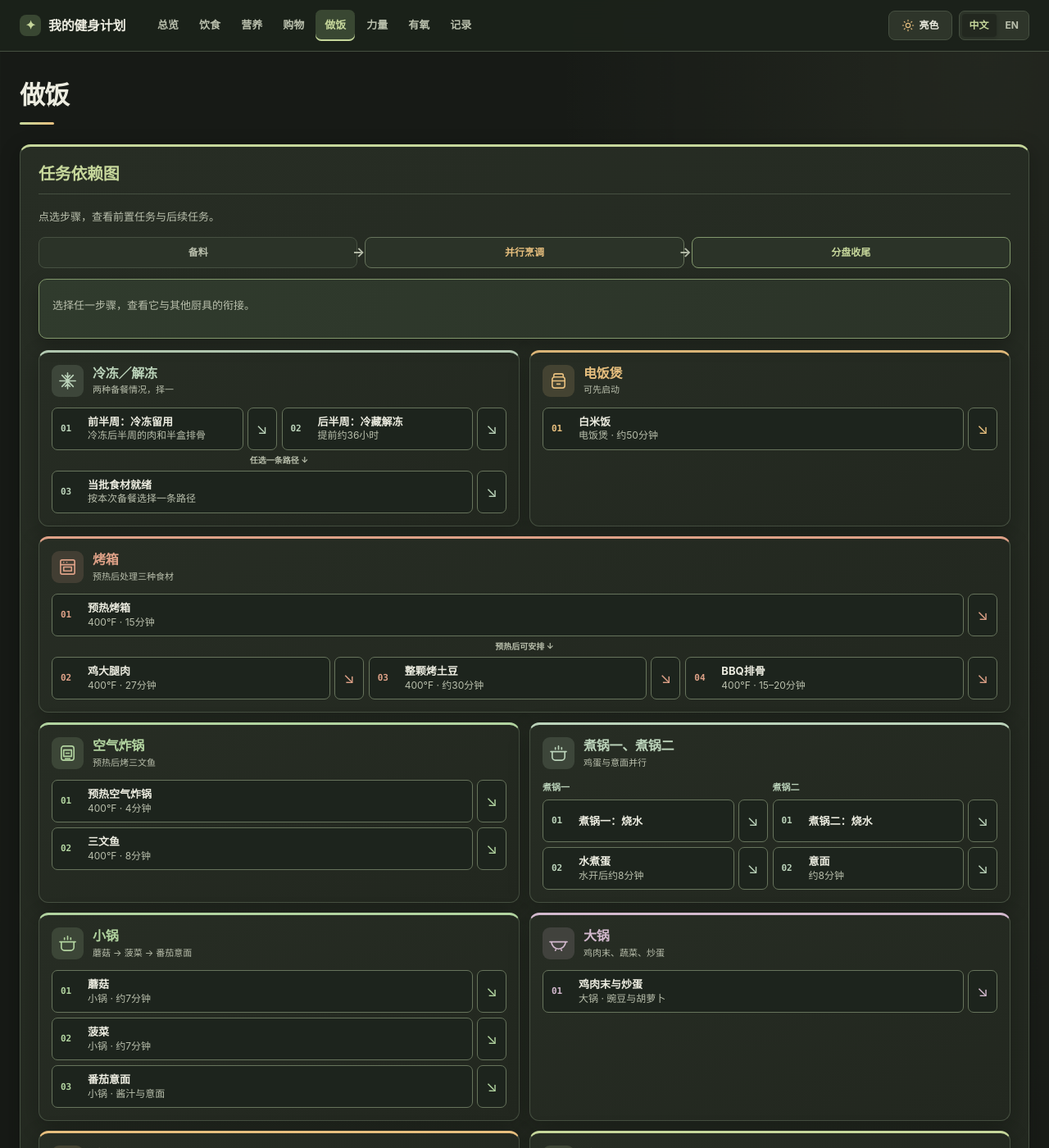
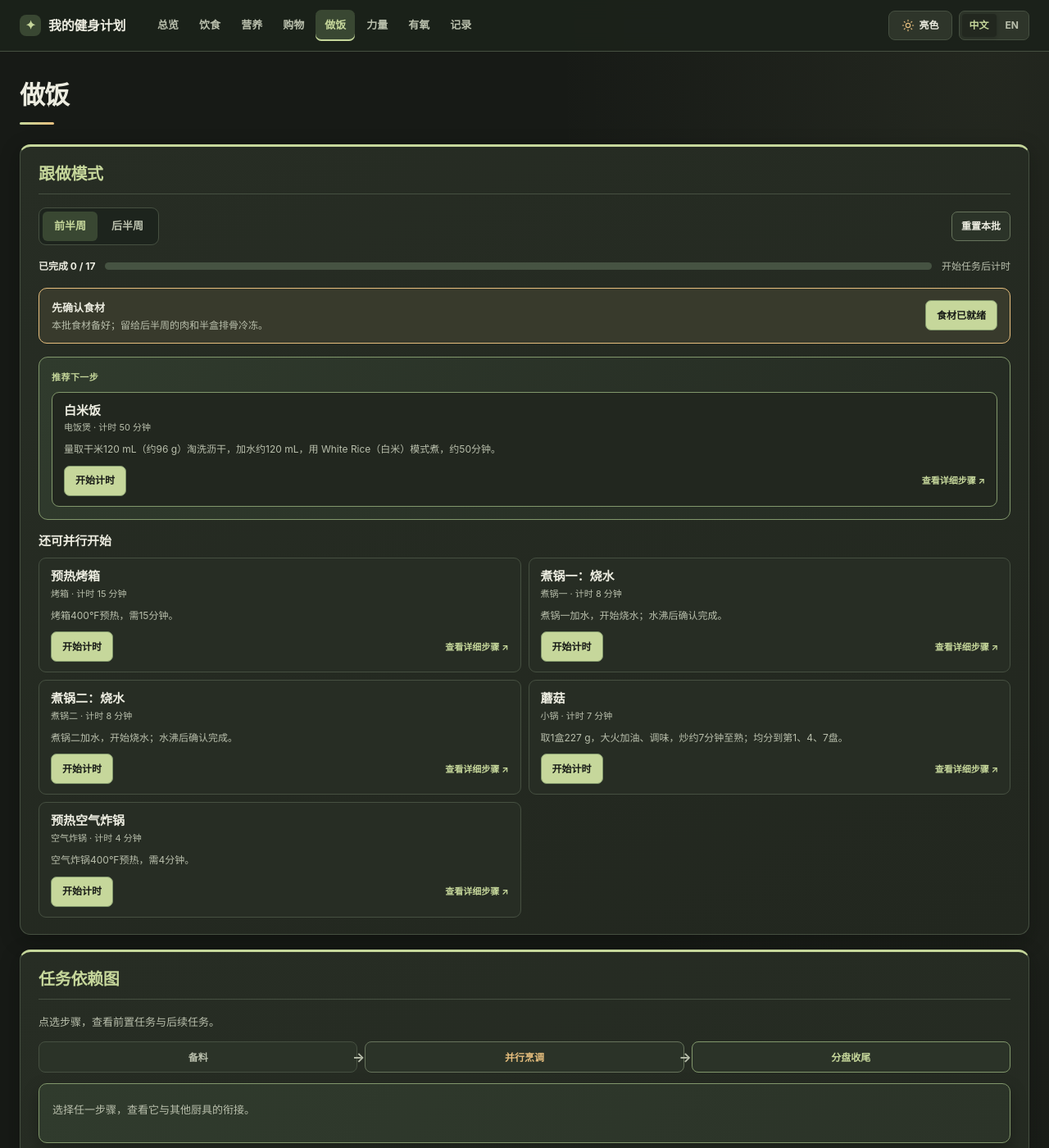
Before and after one commit to yunhaixiang/fitness, a Jekyll site: the page built from cooking.md, in a window 1280 px wide and 1400 px high. Shown: the whole window at 82% size. Built offline with Jekyll 4.4.1, drawn with Linux system fonts in a browser that asks for light colours; some of the changed lines change nothing that is shown.

Commit message:
Add guided cooking session with task timers

```diff
--- a/_layouts/default.html
+++ b/_layouts/default.html
@@ -51,7 +51,8 @@
   {% if page.diet %}<script src="{{ '/assets/diet-view.js' | relative_url }}?v={{ site.time | date: '%s' }}" defer></script>{% endif %}
   {% if page.url == '/' %}<script src="{{ '/assets/today.js' | relative_url }}?v={{ site.time | date: '%s' }}" defer></script>{% endif %}
   {% if page.visual %}<script src="{{ '/assets/visual-tables.js' | relative_url }}?v={{ site.time | date: '%s' }}" defer></script>{% endif %}
-  {% if page.cooking %}<script src="{{ '/assets/cooking-flow.js' | relative_url }}?v={{ site.time | date: '%s' }}" defer></script>{% endif %}
+  {% if page.cooking %}<script src="{{ '/assets/cooking-flow.js' | relative_url }}?v={{ site.time | date: '%s' }}" defer></script>
+  <script src="{{ '/assets/cooking-guide.js' | relative_url }}?v={{ site.time | date: '%s' }}" defer></script>{% endif %}
   {% if page.strength %}<script src="{{ '/assets/strength-volume.js' | relative_url }}?v={{ site.time | date: '%s' }}" defer></script>{% endif %}
   {% if page.tracker %}<script src="{{ '/assets/tracker.js' | relative_url }}" defer></script>{% endif %}
   <script src="{{ '/assets/section-cards.js' | relative_url }}?v={{ site.time | date: '%s' }}" defer></script>
--- a/assets/cooking-flow.js
+++ b/assets/cooking-flow.js
@@ -50,6 +50,8 @@
     { id: 'wrap', icon: 'wrap', title: ['卷饼', 'Wrap'], hint: ['等待鸡腿肉、鸡蛋和蘑菇', 'Wait for chicken, eggs and mushrooms'] },
     { id: 'finish', icon: 'finish', title: ['收尾', 'Finish'], hint: ['全部完成后分盘', 'Portion after everything is ready'] }
   ];
+
+  window.fitnessCookingFlow = { nodes, groups };
 
   const byId = new Map(nodes.map((node) => [node.id, node]));
   const next = new Map(nodes.map((node) => [node.id, nodes.filter((other) => other.before.includes(node.id)).map((other) => other.id)]));
--- /dev/null
+++ b/assets/cooking-guide.js
@@ -0,0 +1,292 @@
+(() => {
+  'use strict';
+
+  const root = document.getElementById('cooking-guide');
+  const plan = window.fitnessCookingFlow;
+  if (!root || !plan) return;
+
+  const en = window.fitnessI18n?.language === 'en';
+  const t = (zh, english) => en ? english : zh;
+  const key = 'fitness-cooking-guide-v1';
+  const taskMinutes = {
+    rice: 50, 'oven-heat': 15, chicken: 27, potato: 30, ribs: 18,
+    'air-heat': 4, salmon: 8, 'egg-water': 8, eggs: 8,
+    'pasta-water': 8, pasta: 8, mushroom: 7, spinach: 7,
+    tomato: 6, ground: 15, wrap: 6, finish: 15
+  };
+  const tasks = plan.nodes.filter((node) => Object.hasOwn(taskMinutes, node.id));
+  const byId = new Map(tasks.map((node) => [node.id, node]));
+  const successors = new Map(tasks.map((node) => [node.id, tasks.filter((other) => other.before.includes(node.id)).map((other) => other.id)]));
+  const validIds = new Set(tasks.map((task) => task.id));
+  const handsOn = new Set(['mushroom', 'spinach', 'tomato', 'ground', 'wrap', 'finish']);
+  const emptyBatch = () => ({ ready: false, done: [], running: {}, startedAt: null, finishedAt: null });
+  const initialState = () => ({ version: 1, selected: 'first', batches: { first: emptyBatch(), second: emptyBatch() } });
+  const readState = () => {
+    try {
+      const saved = JSON.parse(localStorage.getItem(key));
+      if (saved?.version !== 1 || !saved.batches) return initialState();
+      const state = initialState();
+      state.selected = saved.selected === 'second' ? 'second' : 'first';
+      for (const half of ['first', 'second']) {
+        const record = saved.batches[half] || {};
+        state.batches[half] = {
+          ready: record.ready === true,
+          done: Array.isArray(record.done) ? record.done.filter((id) => validIds.has(id)) : [],
+          running: Object.fromEntries(Object.entries(record.running || {}).filter(([id, run]) =>
+            validIds.has(id) && Number.isFinite(run?.startedAt) && Number.isFinite(run?.minutes) && run.minutes >= 1 && run.minutes <= 180
+          )),
+          startedAt: Number.isFinite(record.startedAt) ? record.startedAt : null,
+          finishedAt: Number.isFinite(record.finishedAt) ? record.finishedAt : null
+        };
+      }
+      return state;
+    } catch (_) { return initialState(); }
+  };
+  let state = readState();
+  const batch = () => state.batches[state.selected];
+  const done = (id) => batch().done.includes(id);
+  const running = (id) => Boolean(batch().running[id]);
+  const save = () => { try { localStorage.setItem(key, JSON.stringify(state)); } catch (_) { /* private browsing */ } };
+  const make = (tag, className, content) => {
+    const element = document.createElement(tag);
+    element.className = className;
+    if (content !== undefined) element.textContent = content;
+    return element;
+  };
+  const button = (label, className, action) => {
+    const element = make('button', className, label);
+    element.type = 'button';
+    element.addEventListener('click', action);
+    return element;
+  };
+  const format = (seconds) => {
+    const sign = seconds < 0 ? '+' : '';
+    const n = Math.abs(Math.ceil(seconds));
+    return `${sign}${String(Math.floor(n / 60)).padStart(2, '0')}:${String(n % 60).padStart(2, '0')}`;
+  };
+  const remainingSeconds = (run) => (run.startedAt + run.minutes * 60000 - Date.now()) / 1000;
+  const dependenciesDone = (task) => task.before.every((id) => id === 'ready' ? batch().ready : done(id));
+  const available = () => {
+    const busyWithHandsOn = [...handsOn].some(running);
+    return tasks.filter((task) => !done(task.id) && !running(task.id) && dependenciesDone(task) && !busyWithHandsOn);
+  };
+  const pathMemo = new Map();
+  const pathLength = (id) => {
+    if (done(id)) return 0;
+    if (pathMemo.has(id)) return pathMemo.get(id);
+    const run = batch().running[id];
+    const minutes = run ? Math.max(0, remainingSeconds(run) / 60) : taskMinutes[id];
+    const length = minutes + Math.max(0, ...successors.get(id).map(pathLength));
+    pathMemo.set(id, length);
+    return length;
+  };
+  const rankedAvailable = () => {
+    pathMemo.clear();
+    return available().sort((a, b) => pathLength(b.id) - pathLength(a.id));
+  };
+  const appliance = (id) => {
+    if (id === 'egg-water' || id === 'eggs') return t('煮锅一', 'Pot 1');
+    if (id === 'pasta-water' || id === 'pasta') return t('煮锅二', 'Pot 2');
+    const group = plan.groups.find((item) => item.id === byId.get(id)?.group);
+    return group ? group.title[en ? 1 : 0] : '';
+  };
+  const instructions = (id) => {
+    if (id === 'egg-water') return t('煮锅一加水，开始烧水；水沸后确认完成。', 'Add water to Pot 1 and bring it to a boil. Confirm when boiling.');
+    if (id === 'pasta-water') return t('煮锅二加水，开始烧水；水沸后确认完成。', 'Add water to Pot 2 and bring it to a boil. Confirm when boiling.');
+    if (id === 'finish') return t('按分盘表分盘，入冰箱，然后清洗。', 'Portion using the chart below, refrigerate and clean up.');
+    if (id === 'wrap') return [document.getElementById('cook-wrap-sauce'), document.getElementById('cook-wrap')]
+      .map((card) => card?.querySelector('.cooking-detail-copy')?.textContent.trim()).filter(Boolean).join(' ');
+    return document.getElementById(`cook-${id}`)?.querySelector('.cooking-detail-copy')?.textContent.trim() || '';
+  };
+  const linkTo = (id) => {
+    const link = make('a', 'cooking-guide-link', t('查看详细步骤 ↗', 'View Full Steps ↗'));
+    link.href = byId.get(id)?.link || '#portions';
+    return link;
+  };
+  const start = (id) => {
+    const task = byId.get(id);
+    if (!task || !available().some((item) => item.id === id)) return;
+    const record = batch();
+    const now = Date.now();
+    record.startedAt ||= now;
+    record.finishedAt = null;
+    record.running[id] = { startedAt: now, minutes: taskMinutes[id], alerted: false };
+    save();
+    render();
+  };
+  const complete = (id) => {
+    if (!running(id)) return;
+    const record = batch();
+    delete record.running[id];
+    record.done.push(id);
+    if (record.done.length === tasks.length) record.finishedAt = Date.now();
+    save();
+    render();
+  };
+  const adjust = (id, amount) => {
+    const run = batch().running[id];
+    if (!run) return;
+    run.minutes = Math.max(1, Math.min(180, run.minutes + amount));
+    run.alerted = false;
+    save();
+    render();
+  };
+  const playAlert = () => {
+    try {
+      const Context = window.AudioContext || window.webkitAudioContext;
+      if (Context) {
+        const context = new Context();
+        const oscillator = context.createOscillator();
+        const gain = context.createGain();
+        oscillator.type = 'sine';
+        oscillator.frequency.value = 680;
+        gain.gain.setValueAtTime(0.0001, context.currentTime);
+        gain.gain.exponentialRampToValueAtTime(0.12, context.currentTime + 0.02);
+        gain.gain.exponentialRampToValueAtTime(0.0001, context.currentTime + 0.35);
+        oscillator.connect(gain).connect(context.destination);
+        oscillator.start();
+        oscillator.stop(context.currentTime + 0.36);
+        oscillator.onended = () => context.close();
+      }
+      navigator.vibrate?.(150);
+    } catch (_) { /* visual timer still works */ }
+  };
+  const taskCard = (task, variant) => {
+    const card = make('article', `cooking-guide-task cooking-guide-task-${variant}`);
+    const top = make('div', 'cooking-guide-task-top');
+    const title = make('div', 'cooking-guide-task-title');
+    title.append(make('strong', '', task.label[en ? 1 : 0]));
+    title.append(make('small', '', `${appliance(task.id)} · ${t('计时', 'Timer')} ${batch().running[task.id]?.minutes || taskMinutes[task.id]} ${t('分钟', 'min')}`));
+    top.append(title);
+    if (variant === 'running') {
+      const time = make('time', 'cooking-guide-timer');
+      time.dataset.timerId = task.id;
+      top.append(time);
+    }
+    card.append(top);
+    const detail = instructions(task.id);
+    if (detail) card.append(make('p', 'cooking-guide-instruction', detail));
+    const actions = make('div', 'cooking-guide-actions');
+    if (variant === 'running') {
+      actions.append(button(t('−1 分', '−1 min'), 'cooking-guide-minor', () => adjust(task.id, -1)));
+      actions.append(button(t('+1 分', '+1 min'), 'cooking-guide-minor', () => adjust(task.id, 1)));
+      actions.append(button(t('确认完成', 'Mark Done'), 'cooking-guide-primary', () => complete(task.id)));
+    } else {
+      actions.append(button(t('开始计时', 'Start Timer'), 'cooking-guide-primary', () => start(task.id)));
+    }
+    actions.append(linkTo(task.id));
+    card.append(actions);
+    return card;
+  };
+  const render = () => {
+    root.replaceChildren();
+    const toolbar = make('div', 'cooking-guide-toolbar');
+    const choice = make('div', 'cooking-guide-half');
+    choice.setAttribute('role', 'group');
+    choice.setAttribute('aria-label', t('选择半周', 'Select Half-Week'));
+    for (const [id, zh, english] of [['first', '前半周', 'First Half'], ['second', '后半周', 'Second Half']]) {
+      const item = button(t(zh, english), '', () => { state.selected = id; save(); render(); });
+      item.setAttribute('aria-pressed', String(state.selected === id));
+      choice.append(item);
+    }
+    toolbar.append(choice, button(t('重置本批', 'Reset This Batch'), 'cooking-guide-reset', () => {
+      if (!batch().ready && !batch().done.length && !Object.keys(batch().running).length) return;
+      if (!window.confirm(t('重新开始本批做饭？当前进度会清空。', 'Start this batch over? Its progress will be cleared.'))) return;
+      state.batches[state.selected] = emptyBatch();
+      save();
+      render();
+    }));
+    root.append(toolbar);
+
+    const record = batch();
+    const progress = make('div', 'cooking-guide-progress');
+    progress.append(make('strong', '', t(`已完成 ${record.done.length} / ${tasks.length}`, `${record.done.length} / ${tasks.length} Done`)));
+    const bar = make('progress', '', '');
+    bar.max = tasks.length;
+    bar.value = record.done.length;
+    bar.setAttribute('aria-label', t('做饭进度', 'Cooking Progress'));
+    progress.append(bar);
+    const elapsed = make('span', 'cooking-guide-elapsed');
+    elapsed.dataset.elapsed = '';
+    progress.append(elapsed);
+    root.append(progress);
+
+    const preflight = make('div', `cooking-guide-preflight${record.ready ? ' is-ready' : ''}`);
+    const preflightText = make('div', '');
+    preflightText.append(make('strong', '', record.ready ? t('食材已就绪', 'Ingredients Ready') : t('先确认食材', 'Check Ingredients')));
+    preflightText.append(make('p', '', state.selected === 'first'
+      ? t('本批食材备好；留给后半周的肉和半盒排骨冷冻。', 'Prepare this batch; freeze the meat and half-box of ribs for the second half.')
+      : t('提前约36小时把冷冻的肉和半盒排骨移入冷藏解冻。', 'Move the frozen meat and half-box of ribs to the fridge about 36 hours ahead.')));
+    preflight.append(preflightText);
+    if (!record.ready) preflight.append(button(t('食材已就绪', 'Ingredients Ready'), 'cooking-guide-primary', () => { record.ready = true; save(); render(); }));
+    root.append(preflight);
+
+    const readyTasks = rankedAvailable();
+    const activeTasks = tasks.filter((task) => running(task.id));
+    const recommendation = readyTasks[0];
+    const recommended = make('div', 'cooking-guide-recommendation');
+    recommended.append(make('span', 'cooking-guide-eyebrow', t('推荐下一步', 'Recommended Next')));
+    if (recommendation) {
+      recommended.append(taskCard(recommendation, 'recommended'));
+    } else {
+      recommended.append(make('p', '', record.done.length === tasks.length
+        ? t('本批已完成。', 'This batch is complete.')
+        : activeTasks.length
+          ? t('当前任务正在计时；完成后会推荐下一步。', 'Timers are running. Finish a task to unlock the next step.')
+          : t('先确认食材，或完成正在等待的前置任务。', 'Check the ingredients or finish the prerequisite steps.')));
+    }
+    root.append(recommended);
+
+    if (activeTasks.length) {
+      const section = make('section', 'cooking-guide-group');
+      section.append(make('h3', '', t('进行中', 'In Progress')));
+      const list = make('div', 'cooking-guide-task-list');
+      activeTasks.sort((a, b) => remainingSeconds(record.running[a.id]) - remainingSeconds(record.running[b.id]));
+      activeTasks.forEach((task) => list.append(taskCard(task, 'running')));
+      section.append(list);
+      root.append(section);
+    }
+    if (readyTasks.length > 1) {
+      const section = make('section', 'cooking-guide-group');
+      section.append(make('h3', '', t('还可并行开始', 'Also Ready to Start')));
+      const list = make('div', 'cooking-guide-task-list');
+      readyTasks.slice(1).forEach((task) => list.append(taskCard(task, 'ready')));
+      section.append(list);
+      root.append(section);
+    }
+    if (record.done.length) {
+      const completed = make('details', 'cooking-guide-completed');
+      const summary = make('summary', '', t(`已完成的任务（${record.done.length}）`, `Completed Tasks (${record.done.length})`));
+      completed.append(summary);
+      completed.append(make('p', '', record.done.map((id) => byId.get(id).label[en ? 1 : 0]).join(' · ')));
+      root.append(completed);
+    }
+    for (const task of tasks) {
+      const buttonInFlow = document.querySelector(`#cooking-flow .cooking-flow-step[data-node="${task.id}"]`);
+      buttonInFlow?.classList.toggle('is-guide-done', done(task.id));
+      buttonInFlow?.classList.toggle('is-guide-running', running(task.id));
+    }
+    tick();
+  };
+  const tick = () => {
+    let changed = false;
+    for (const [id, run] of Object.entries(batch().running)) {
+      const remaining = remainingSeconds(run);
+      const time = root.querySelector(`[data-timer-id="${id}"]`);
+      if (time) {
+        time.textContent = remaining <= 0 ? t('时间到', 'Time Up') : format(remaining);
+        time.classList.toggle('is-due', remaining <= 0);
+        time.setAttribute('aria-label', remaining <= 0 ? t('计时结束，请检查并确认完成', 'Timer finished. Check and mark done.') : '');
+      }
+      if (remaining <= 0 && !run.alerted) { run.alerted = true; changed = true; playAlert(); }
+    }
+    if (changed) save();
+    const elapsed = root.querySelector('[data-elapsed]');
+    if (elapsed) elapsed.textContent = batch().startedAt
+      ? `${t('本批用时', 'Elapsed')}: ${format(((batch().finishedAt || Date.now()) - batch().startedAt) / 1000)}`
+      : t('开始任务后计时', 'Time starts with the first task');
+  };
+  render();
+  window.setInterval(tick, 1000);
+  document.addEventListener('visibilitychange', () => { if (!document.hidden) tick(); });
+})();
--- a/assets/i18n.js
+++ b/assets/i18n.js
@@ -54,6 +54,7 @@
     '清空本周勾选': 'Clear this week’s checks', '已买': 'Bought',
     '购买频率': 'Purchase frequency', '每周价格（CAD）': 'Weekly price (CAD)',
     '半周七餐；各厨具并行': 'Seven meals per half-week; appliances run in parallel',
+    '跟做模式': 'Guided Cooking',
     '任务依赖图': 'Task dependency diagram', '厨具并行流程': 'Parallel cooking workflow', '分盘表': 'Portioning table', '分盘': 'Portioning',
     '冷冻／解冻线程': 'Freeze / thaw', '电饭煲线程': 'Rice cooker', '烤箱线程': 'Oven',
     '空气炸锅线程': 'Air fryer', '煮锅一线程': 'Pot 1', '煮锅二线程': 'Pot 2', '小锅线程': 'Saucepan', '大锅线程': 'Wok', '卷饼线程': 'Wrap assembly',
--- a/assets/site.css
+++ b/assets/site.css
@@ -527,3 +527,51 @@ html[data-theme=light] .theme-icon-moon{display:block}
 @media(max-width:600px){.content-section-card,.dashboard-section,.visual-training-day.content-section-card{padding:16px 14px}.prose .content-section-card>h2,.content-section-card>.visual-section-label,.dashboard-section>h2,.dashboard-section>.today-heading,.dashboard-section>.today-heading h2{font-size:18px!important}}
 
 .diet-cheat-section .diet-treat-grid:last-child{margin-bottom:0}
+
+/* Guided cooking session. */
+.cooking-guide{display:grid;gap:16px;min-width:0}
+.cooking-guide-toolbar{display:flex;align-items:center;justify-content:space-between;gap:12px;flex-wrap:wrap}
+.cooking-guide-half{display:inline-flex;gap:3px;padding:4px;border:1px solid var(--line);border-radius:9px;background:var(--inset)}
+.cooking-guide-half button{min-height:36px;padding:6px 14px;border:0;border-radius:6px;background:transparent;color:var(--muted);font-size:13px;font-weight:700}
+.cooking-guide-half button[aria-pressed=true]{background:var(--accent-soft);color:var(--accent)}
+.cooking-guide-reset,.cooking-guide-minor{min-height:36px;padding:6px 11px;border:1px solid var(--line-strong);border-radius:7px;background:var(--raised);color:var(--text);font-size:12px;font-weight:650}
+.cooking-guide-reset:hover,.cooking-guide-minor:hover{border-color:var(--accent);background:var(--hover)}
+.cooking-guide-progress{display:grid;grid-template-columns:auto minmax(90px,1fr) auto;align-items:center;gap:12px;color:var(--muted);font-size:12px}
+.cooking-guide-progress strong{color:var(--text);white-space:nowrap}
+.cooking-guide-progress progress{width:100%;height:9px;appearance:none;border:0;border-radius:20px;background:var(--track);overflow:hidden}
+.cooking-guide-progress progress::-webkit-progress-bar{background:var(--track)}
+.cooking-guide-progress progress::-webkit-progress-value{background:var(--accent);border-radius:20px}
+.cooking-guide-progress progress::-moz-progress-bar{background:var(--accent);border-radius:20px}
+.cooking-guide-elapsed{white-space:nowrap}
+.cooking-guide-preflight{display:flex;align-items:center;justify-content:space-between;gap:16px;padding:13px 15px;border:1px solid var(--gold);border-radius:10px;background:color-mix(in srgb,var(--gold) 9%,var(--card))}
+.cooking-guide-preflight.is-ready{border-color:var(--line);background:var(--raised)}
+.cooking-guide-preflight strong{display:block;color:var(--text);font-size:13px}
+.cooking-guide-preflight p{margin:2px 0 0!important;color:var(--muted);font-size:12px;line-height:1.45!important}
+.cooking-guide-primary{min-height:37px;padding:7px 13px;border:1px solid var(--accent-border);border-radius:7px;background:var(--accent);color:var(--bg);font-size:12px;font-weight:800;white-space:nowrap}
+html[data-theme=light] .cooking-guide-primary{color:#fff}
+.cooking-guide-primary:hover{filter:brightness(1.08)}
+.cooking-guide-eyebrow{display:block;margin-bottom:8px;color:var(--accent);font-size:11px;font-weight:800;letter-spacing:.04em}
+.cooking-guide-recommendation{padding:15px;border:1px solid var(--accent-border);border-radius:11px;background:linear-gradient(120deg,var(--feature-start),var(--feature-end))}
+.cooking-guide-recommendation>p{margin:0!important;color:var(--muted);font-size:13px}
+.cooking-guide-group>h3{margin:0 0 10px!important;font-size:15px!important}
+.cooking-guide-task-list{display:grid;grid-template-columns:repeat(2,minmax(0,1fr));gap:9px}
+.cooking-guide-task{min-width:0;padding:12px 14px;border:1px solid var(--line);border-radius:9px;background:var(--card)}
+.cooking-guide-task-recommended{border-color:var(--accent-border);background:var(--surface)}
+.cooking-guide-task-running{border-color:var(--gold)}
+.cooking-guide-task-top{display:flex;align-items:center;justify-content:space-between;gap:10px}
+.cooking-guide-task-title{display:grid;gap:2px;min-width:0}
+.cooking-guide-task-title strong{font-size:15px;line-height:1.3;overflow-wrap:anywhere}
+.cooking-guide-task-title small{color:var(--muted);font-size:11px}
+.cooking-guide-instruction{margin:9px 0 10px!important;color:var(--muted);font-size:12px;line-height:1.55!important}
+.cooking-guide-timer{flex:none;color:var(--gold);font:750 21px/1 ui-monospace,SFMono-Regular,Menlo,monospace;white-space:nowrap}
+.cooking-guide-timer.is-due{color:var(--danger);font-size:14px}
+.cooking-guide-actions{display:flex;align-items:center;gap:7px;flex-wrap:wrap}
+.cooking-guide-link{margin-left:auto;color:var(--accent);font-size:11px;font-weight:700;text-decoration:none;white-space:nowrap}
+.cooking-guide-link:hover{text-decoration:underline}
+.cooking-guide-completed{padding:8px 12px;border:1px solid var(--line);border-radius:8px;background:var(--inset);color:var(--muted);font-size:12px}
+.cooking-guide-completed summary{cursor:pointer;color:var(--text);font-weight:700}
+.cooking-guide-completed p{margin:7px 0 0!important;line-height:1.5!important}
+.cooking-flow-step.is-guide-running{box-shadow:inset 3px 0 0 var(--gold)}
+.cooking-flow-step.is-guide-done{opacity:.63;box-shadow:inset 3px 0 0 var(--accent)}
+.cooking-guide button:focus-visible,.cooking-guide a:focus-visible{outline:2px solid var(--accent);outline-offset:2px}
+@media(max-width:760px){.cooking-guide-task-list{grid-template-columns:minmax(0,1fr)}.cooking-guide-progress{grid-template-columns:auto minmax(70px,1fr)}.cooking-guide-elapsed{grid-column:1/-1}.cooking-guide-preflight{align-items:flex-start;flex-direction:column}}
--- a/cooking.md
+++ b/cooking.md
@@ -6,6 +6,11 @@ permalink: /cooking/
 visual: true
 cooking: true
 ---
+## 跟做模式
+{: #guided-cooking }
+
+<div id="cooking-guide" class="cooking-guide"></div>
+
 ## 任务依赖图
 {: #dependencies }
 
```
